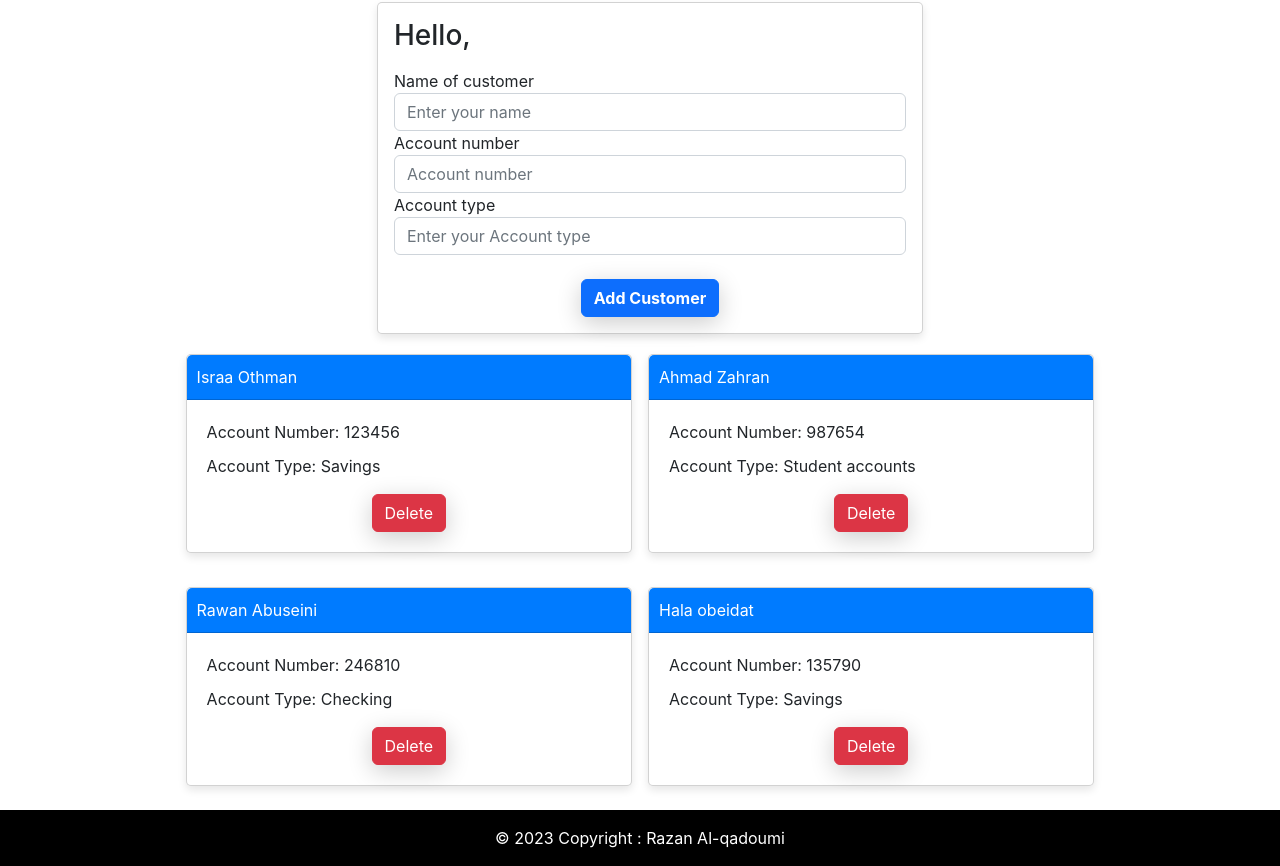
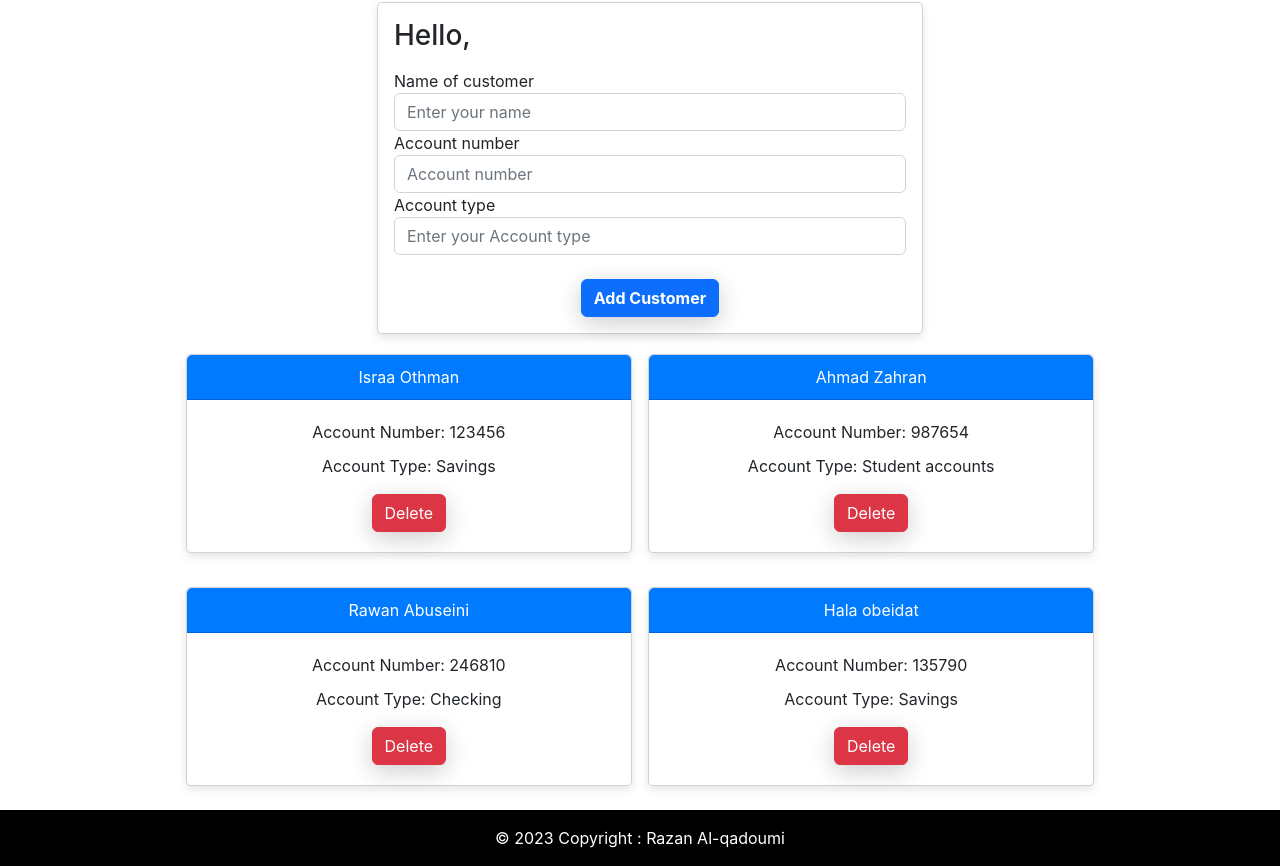
Before and after one commit to razan-aboushi/Bank-App, a React (Create React App) app in the folder bank-app/: page / in a window 1280 px wide. Shown: the part 180-1046 px from the top of the page. Built offline with nearby package versions, Linux system fonts and the light colour scheme.

Commit message:
Updates files

```diff
--- a/bank-app/src/Main.js
+++ b/bank-app/src/Main.js
@@ -143,7 +143,7 @@ function Main()
           <AccountForm addCustomer={addAccount}/>
         </div>
       </div>
-      <div className='row'>
+      <div className='row text-center'>
           <div className='card-container d-flex justify-content-center flex-wrap'>
             {readaccounts.length ? (
               readaccounts.map((account) => (
```
